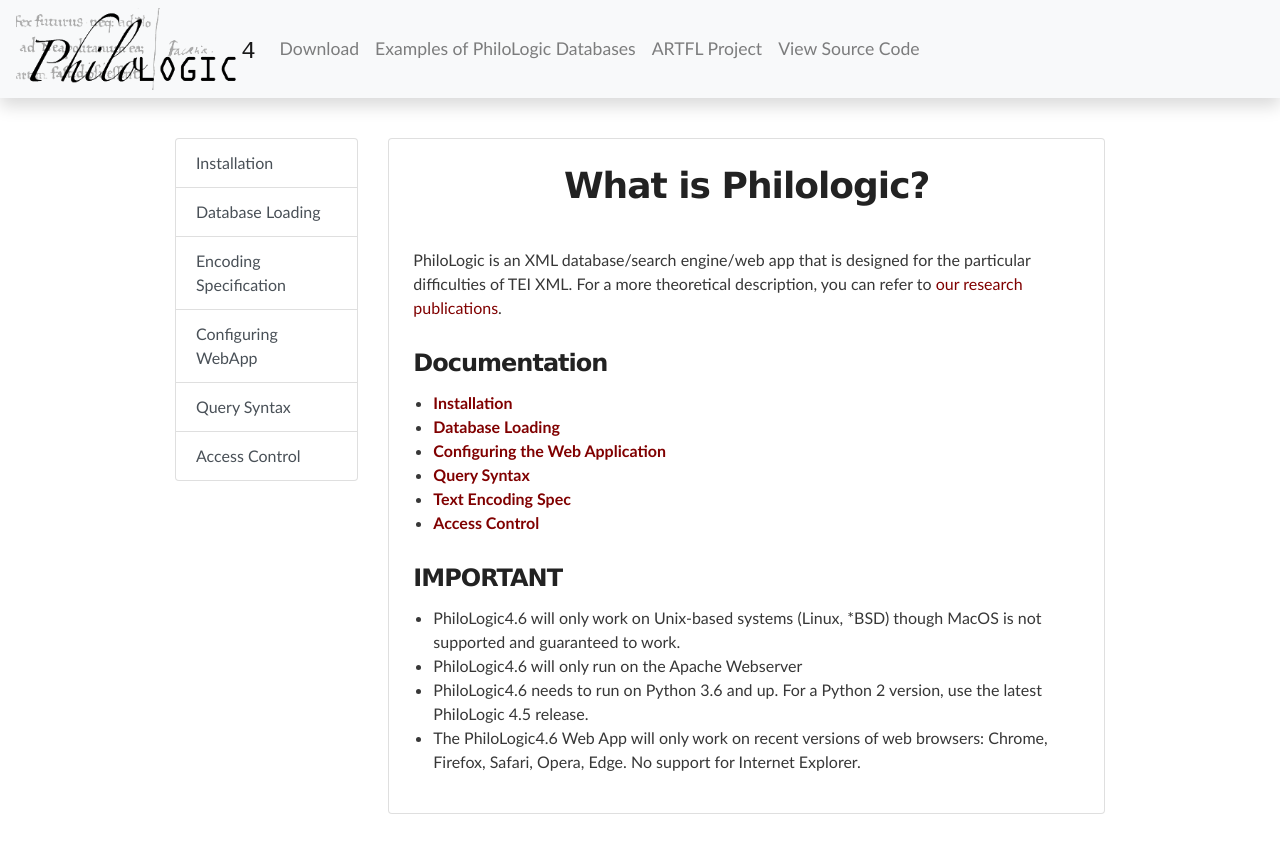
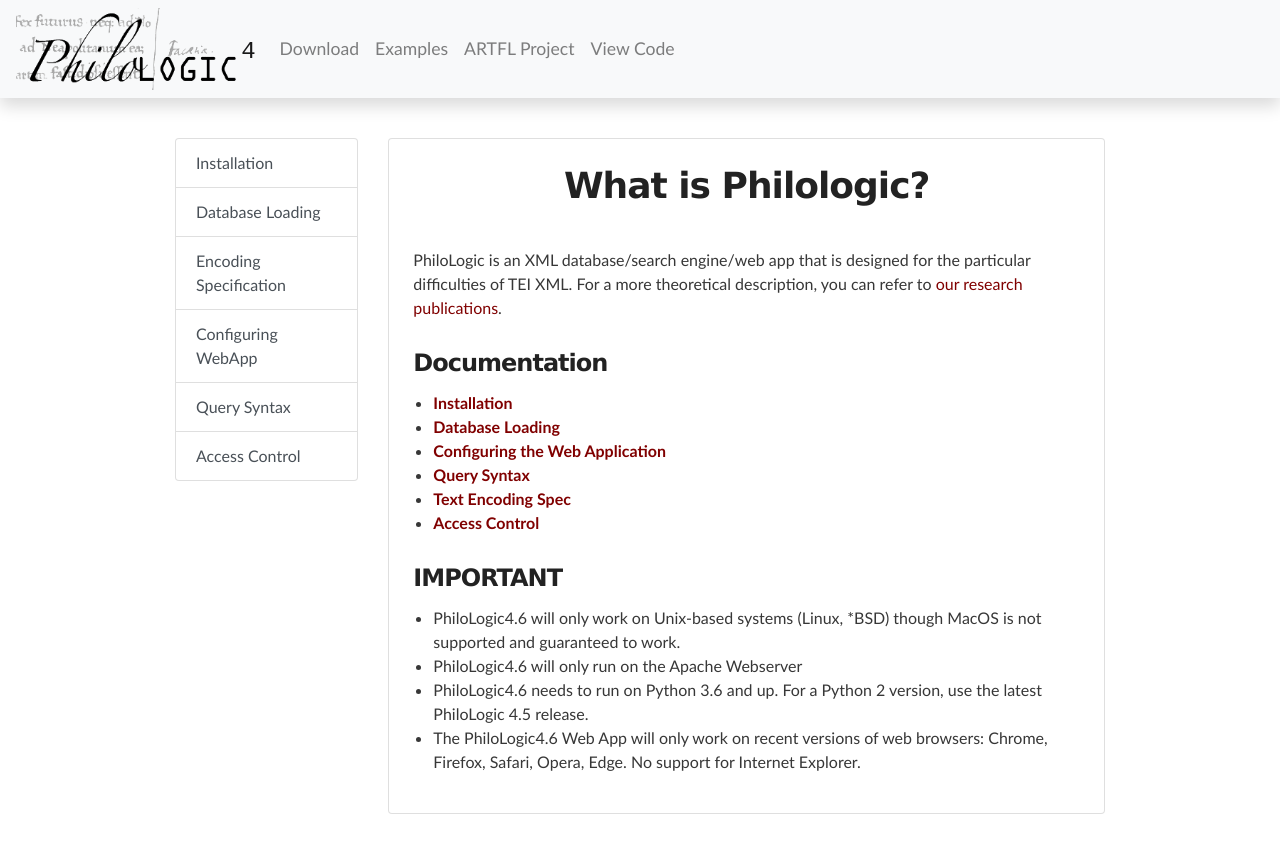
Before and after one commit to ARTFL-Project/PhiloLogic4, a Jekyll site: the page built from docs/index.md, in a window 1280 px wide. Shown: the top 853 px of the page. Built offline with Jekyll 4.4.1, drawn with Linux system fonts in a browser that asks for light colours; our own code applies the rules of GitHub Pages for plain Markdown files.

Commit message:
Update head.html

```diff
--- a/docs/_includes/head.html
+++ b/docs/_includes/head.html
@@ -48,13 +48,13 @@
         <a class="nav-link" href="https://github.com/ARTFL-Project/PhiloLogic4/releases">Download</a>
       </li>
       <li class="nav-item">
-        <a class="nav-link" href="http://artfl-project.uchicago.edu/content/philologic4-databases">Examples of PhiloLogic Databases</a>
+        <a class="nav-link" href="http://artfl-project.uchicago.edu/content/philologic4-databases">Examples</a>
       </li>
       <li class="nav-item">
         <a class="nav-link" href="https://artfl-project.uchicago.edu/">ARTFL Project</a>
       </li>
       <li class="nav-item">
-        <a class="nav-link" href="https://github.com/ARTFL-Project/PhiloLogic4/">View Source Code</a>
+        <a class="nav-link" href="https://github.com/ARTFL-Project/PhiloLogic4/">View Code</a>
       </li>
     </ul>
 
```
